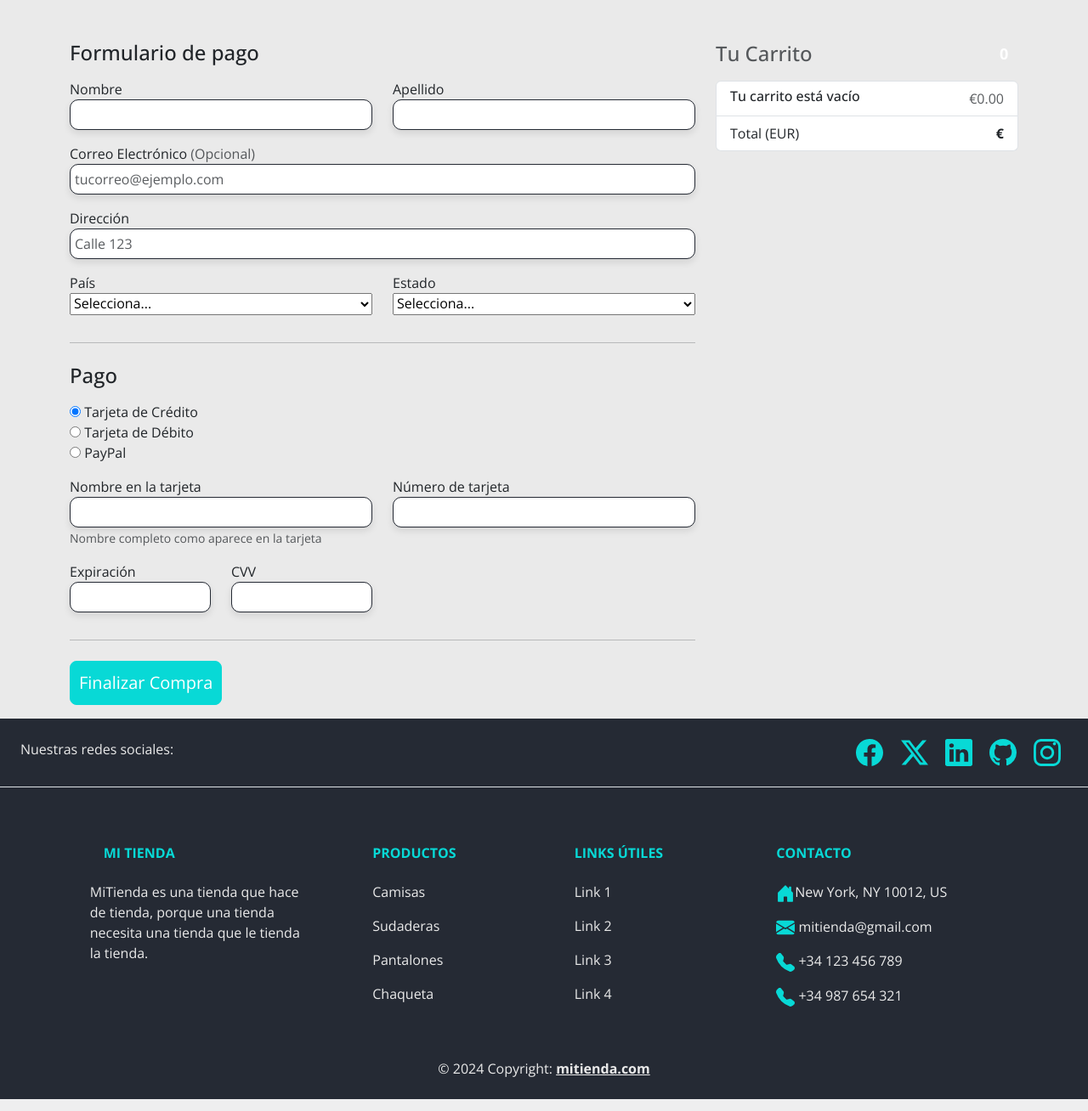
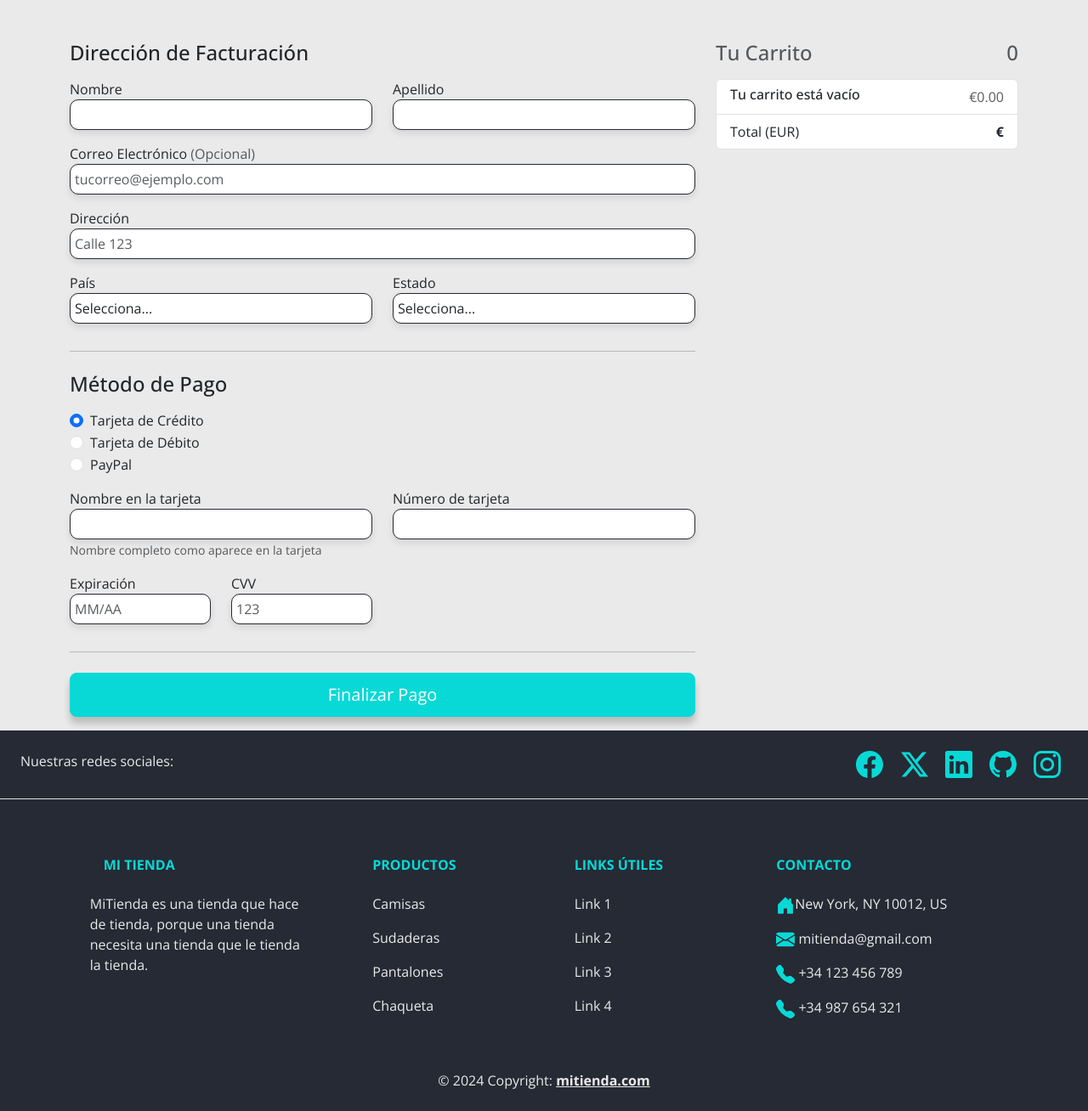
Before and after one commit to Cabanero11/Django-Comercio, a Django app: template frontview/templates/pedidos.html in a window 1280 px wide. Shown: the part 72-1380 px from the top of the page at 85% size. Run offline with Django 4.2, Linux system fonts and the light colour scheme; the template is opened without the code that fills it, so the values that code supplies are empty.

Commit message:
feat(modify): Fixeado problema pedidos duplicados y el pago.
- Carrito se muestra correctamente
- No se pierde el carro al ir a pagar

```diff
--- a/frontview/static/css/frontview.css
+++ b/frontview/static/css/frontview.css
@@ -228,6 +228,7 @@ a.iconos-redes {
     border-color: #08D9D6;
     transition: background-color 0.3s ease-in-out, transform 0.2s ease;
     padding: 10px;
+    box-shadow: 0 8px 8px rgba(0, 0, 0, 0.2);
 }
 
 .btn-primary:hover {
--- a/frontview/templates/carrito.html
+++ b/frontview/templates/carrito.html
@@ -130,7 +130,7 @@
                         <a href="{% url 'iniciar_sesion' %}" class="btn btn-warning">Iniciar Sesión</a>
                     </div>
                 {% endif %}
-                <form method="post" action="{% url 'finalizar_pedido' %}">
+                <form method="post" action="{% url 'confirmar_pago' %}">
                     {% csrf_token %}
                     <button type="submit" class="btn btn-primary" {% if not request.session.usuario %}disabled{% endif %}>Ir a pagar</button>
                 </form>
--- a/frontview/templates/pedidos.html
+++ b/frontview/templates/pedidos.html
@@ -56,7 +56,7 @@
           <div class="col-md-4 order-md-2 mb-4">
             <h4 class="d-flex justify-content-between align-items-center mb-3">
                 <span class="text-muted">Tu Carrito</span>
-                <span class="badge badge-secondary badge-pill">{{ carrito|length }}</span>
+                <span class="text-muted">{{ carrito|length }}</span>
             </h4>
             <ul class="list-group mb-3">
                 {% for item in carrito %}
@@ -84,7 +84,7 @@
 
           <!-- Formulario de Dirección y Pago -->
 <div class="col-md-8 order-md-1">
-            <h4 class="mb-3">Formulario de pago</h4>
+  <h4 class="mb-3">Dirección de Facturación</h4>
   <form method="post" action="{% url 'finalizar_pedido' %}">
       {% csrf_token %}
       <div class="row">
@@ -123,7 +123,7 @@
       <div class="row">
           <div class="col-md-6 mb-3">
               <label for="country">País</label>
-                  <select class="custom-select d-block w-100" id="country" name="country" required>
+              <select class="form-control" id="country" name="country" required>
                   <option value="">Selecciona...</option>
                   <option>España</option>
                   <option>Portugal</option>
@@ -135,8 +135,13 @@
           </div>
           <div class="col-md-6 mb-3">
               <label for="state">Estado</label>
-                  <select class="custom-select d-block w-100" id="state" name="state" required>
-                    <option value="">Selecciona...</option>
+              <select class="form-control" id="state" name="state" required>
+                  <option value="">Selecciona...
+                    <svg xmlns="http://www.w3.org/2000/svg" width="16" height="16" fill="currentColor" class="bi bi-caret-down-square" viewBox="0 0 16 16">
+                      <path d="M3.626 6.832A.5.5 0 0 1 4 6h8a.5.5 0 0 1 .374.832l-4 4.5a.5.5 0 0 1-.748 0z"/>
+                      <path d="M0 2a2 2 0 0 1 2-2h12a2 2 0 0 1 2 2v12a2 2 0 0 1-2 2H2a2 2 0 0 1-2-2zm15 0a1 1 0 0 0-1-1H2a1 1 0 0 0-1 1v12a1 1 0 0 0 1 1h12a1 1 0 0 0 1-1z"/>
+                    </svg>
+                  </option>
                   <option>Alicante</option>
                   <option>Valencia</option>
                   <option>Madrid</option>
@@ -152,22 +157,22 @@
       </div>
       <hr class="mb-4">
 
-              <h4 class="mb-3">Pago</h4>
-
-              <div class="d-block my-3">
-                <div class="custom-control custom-radio">
-                  <input id="credit" name="paymentMethod" type="radio" class="custom-control-input" checked required>
-                  <label class="custom-control-label" for="credit">Tarjeta de Crédito</label>
+      <h4 class="mb-3">Método de Pago</h4>
+      <div class="mb-3">
+          <div class="form-check">
+              <input class="form-check-input" type="radio" name="paymentMethod" id="credit" value="credit" checked required>
+              <label class="form-check-label" for="credit">Tarjeta de Crédito</label>
           </div>
-                <div class="custom-control custom-radio">
-                  <input id="debit" name="paymentMethod" type="radio" class="custom-control-input" required>
-                  <label class="custom-control-label" for="debit">Tarjeta de Débito</label>
+          <div class="form-check">
+              <input class="form-check-input" type="radio" name="paymentMethod" id="debit" value="debit" required>
+              <label class="form-check-label" for="debit">Tarjeta de Débito</label>
           </div>
-                <div class="custom-control custom-radio">
-                  <input id="paypal" name="paymentMethod" type="radio" class="custom-control-input" required>
-                  <label class="custom-control-label" for="paypal">PayPal</label>
+          <div class="form-check">
+              <input class="form-check-input" type="radio" name="paymentMethod" id="paypal" value="paypal" required>
+              <label class="form-check-label" for="paypal">PayPal</label>
           </div>
       </div>
+
       <div class="row">
           <div class="col-md-6 mb-3">
               <label for="cc-name">Nombre en la tarjeta</label>
@@ -185,26 +190,31 @@
               </div>
           </div>
       </div>
+
       <div class="row">
           <div class="col-md-3 mb-3">
               <label for="cc-expiration">Expiración</label>
-                  <input type="text" class="form-control" id="cc-expiration" name="cc_expiration" placeholder="" required>
+              <input type="text" class="form-control" id="cc-expiration" name="cc_expiration" placeholder="MM/AA" required>
               <div class="invalid-feedback">
                   Fecha de expiración requerida.
               </div>
           </div>
           <div class="col-md-3 mb-3">
               <label for="cc-cvv">CVV</label>
-                  <input type="text" class="form-control" id="cc-cvv" name="cc_cvv" placeholder="" required>
+              <input type="text" class="form-control" id="cc-cvv" name="cc_cvv" placeholder="123" required>
               <div class="invalid-feedback">
                   Código de seguridad requerido.
               </div>
           </div>
           </div>
               <hr class="mb-4">
-              <button class="btn btn-primary btn-lg btn-block" type="submit">Finalizar Compra</button>
+            <form method="post" action="{% url 'confirmar_pago' %}">
+                {% csrf_token %}
+                <button type="submit" class="btn btn-primary btn-lg w-100">Finalizar Pago</button>
+            </form>
         </form>
         </div>
+
         </div>
       </div>
 
--- a/frontview/templates/registrar.html
+++ b/frontview/templates/registrar.html
@@ -118,7 +118,7 @@
 
 
     <!-- Footer -->
-<footer class="footer-bg text-center text-lg-start text-muted mt-3">
+<footer class="footer-bg text-center text-lg-start text-muted mt-5">
     <!-- Section: Social media -->
     <section class="social-media-section d-flex justify-content-center justify-content-lg-between p-4 border-bottom">
         <!-- Left -->
--- a/frontview/urls.py
+++ b/frontview/urls.py
@@ -5,7 +5,7 @@ from frontview.vistas.iniciar_sesion import IniciarSesion, cerrar_sesion
 from frontview.vistas.carrito import Carrito, limpiar_carrito, incrementar_producto, decrementar_producto
 from frontview.vistas.registrar import Registrar
 from frontview.vistas.cerrar_sesion import Cerrar_sesion
-from frontview.vistas.pedidos import PedidoVista, finalizar_pago
+from frontview.vistas.pedidos import PedidoVista, finalizar_pago, confirmar_pago
 
 # Para asociar urls a las views
 # URLConf configuracion del modulo, falta importalo
@@ -25,5 +25,6 @@ urlpatterns = [
     path('incrementar_producto', incrementar_producto, name='incrementar_producto'),
     path('decrementar_producto', decrementar_producto, name='decrementar_producto'),
     path('pedidos', PedidoVista.as_view(), name='pedidos'),
+    path('confirmar_pago', confirmar_pago, name='confirmar_pago'),
     path('finalizar_pedidos', finalizar_pago, name='finalizar_pedido')
 ]
```
Also changed, not shown: frontview/vistas/pedidos.py (+59 -37 lines). Lines whose indentation alone changed are shown as unchanged.
